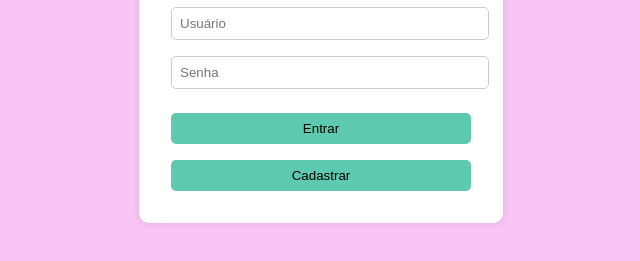
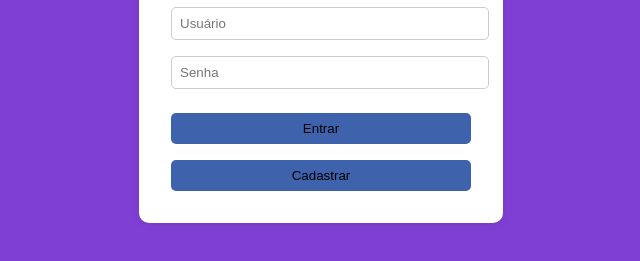
Before and after one commit to PatrickMmelo/Mercadinho, a plain HTML site: page login.html in a window 1280 px wide. Shown: the part 347-608 px from the top of the page, without its empty margins (319-959 px from the left). Drawn offline with Linux system fonts and the light colour scheme.

Commit message:
Update login.html

```diff
--- a/login.html
+++ b/login.html
@@ -7,7 +7,7 @@
   <style>
     body {
       font-family: Arial, sans-serif;
-      background-color: #f8c5f6;
+      background-color: #803fd4;
       display: flex;
       justify-content: center;
       align-items: center;
@@ -34,14 +34,14 @@
       width: 100%;
       padding: 0.5rem;
       margin-top: 1rem;
-      background-color: #5dcaaf;
+      background-color: #3f62ad;
       color: rgb(0, 0, 0);
       border: none;
       border-radius: 5px;
       cursor: pointer;
     }
     button:hover {
-      background-color: #246d5b;
+      background-color: #1e3463;
     }
   </style>
 </head>
```
